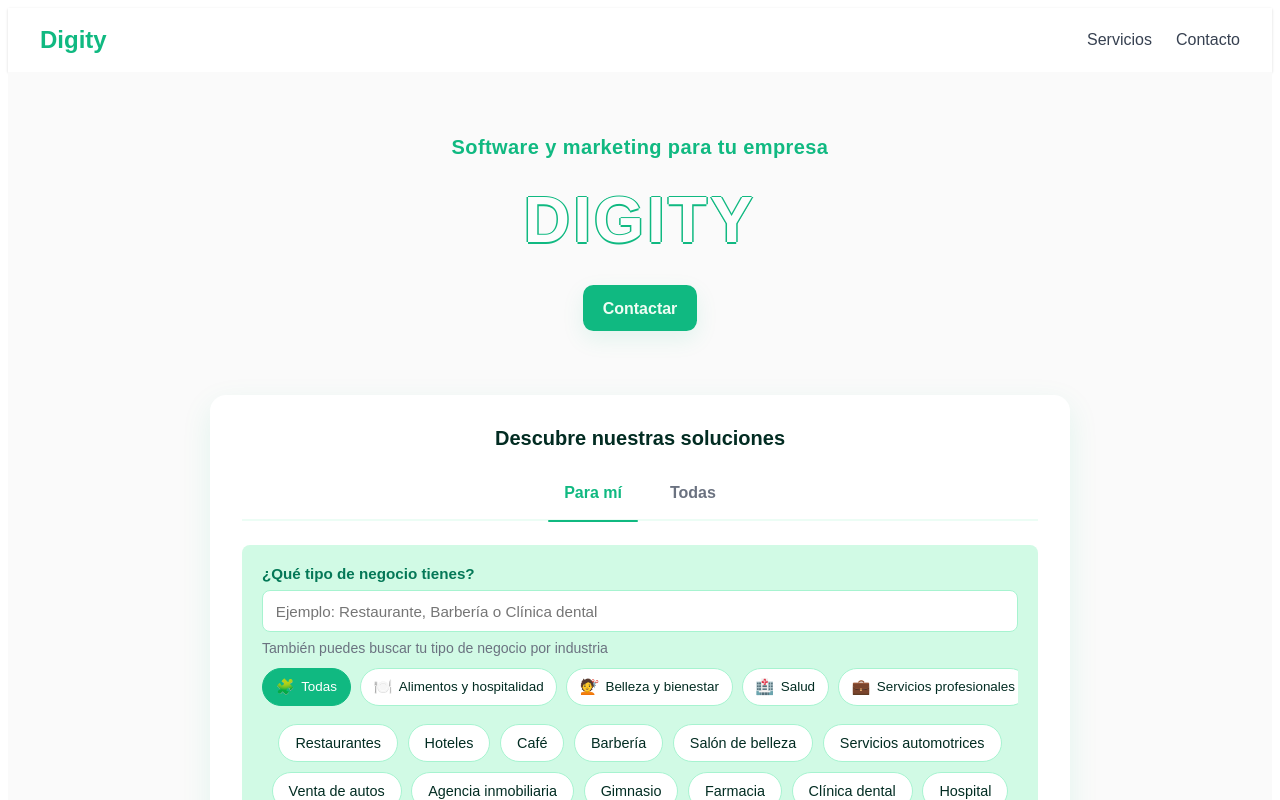
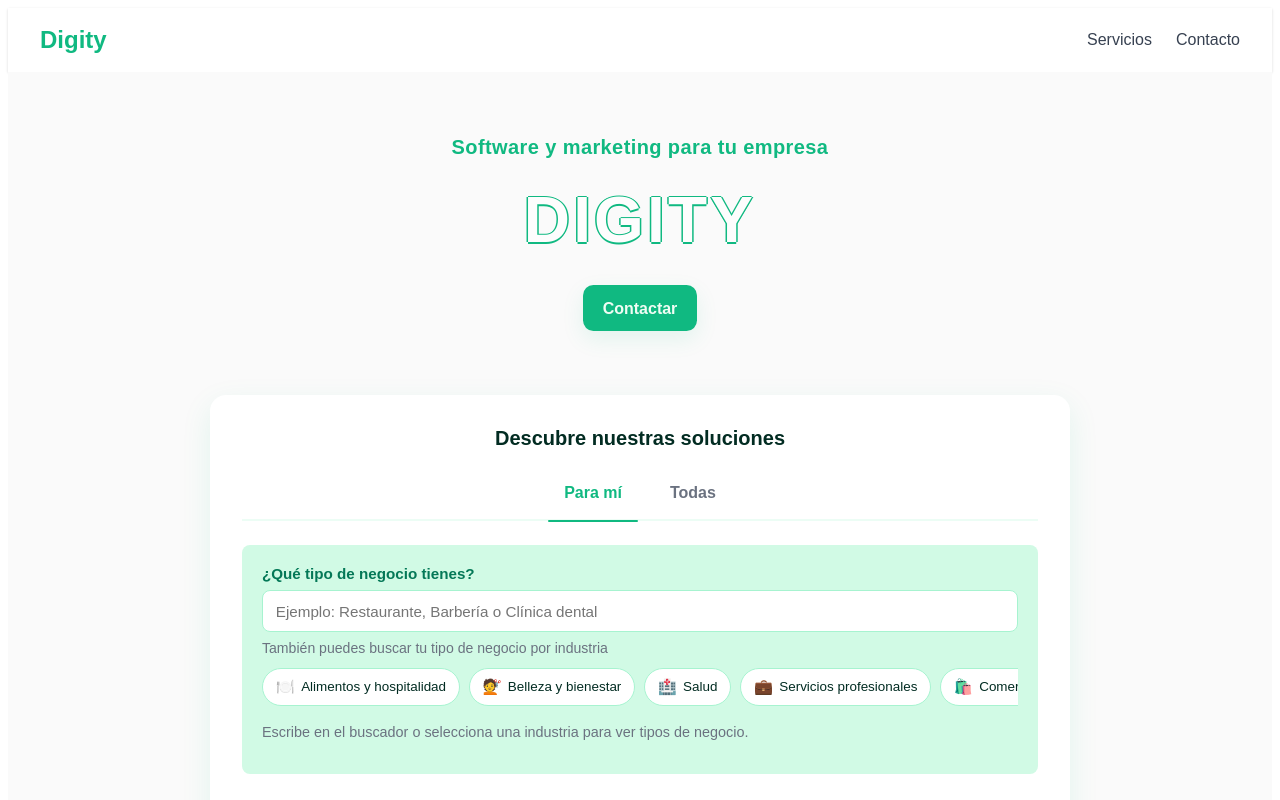
Before and after one commit to karin210/digity_website, a Nuxt app: page / in a window 1280 px wide. Both pictures are taken after a click on the tab "Para mí". Shown: the top 800 px of the page. Built offline with nearby package versions, Linux system fonts and the light colour scheme; a web font is replaced by a local one.

Commit message:
feature: - Show/hide business types under "Para mi" option. - Delete Todas industry chip.

```diff
--- a/app/pages/index.vue
+++ b/app/pages/index.vue
@@ -234,6 +234,12 @@ const allServices = [
   { name: "Monitoreo de métricas de negocio", types: businessTypes },
 ];
 
+const shouldShowBusinessTypes = computed(() => {
+  const hasQuery = businessTypeQuery.value.trim().length > 0;
+  const hasIndustry = selectedIndustry.value.trim().length > 0;
+  return hasQuery || hasIndustry;
+});
+
 const filteredBusinessTypes = computed(() => {
   const query = businessTypeQuery.value.trim().toLowerCase();
 
@@ -324,16 +330,6 @@ const displayedServices = computed(() => {
               aria-label="Filtrar por industria"
             >
               <button
-                :class="[
-                  'industry-chip',
-                  { 'industry-chip--active': selectedIndustry === '' },
-                ]"
-                @click="selectedIndustry = ''"
-              >
-                <span class="industry-chip__icon">🧩</span>
-                <span class="industry-chip__label">Todas</span>
-              </button>
-              <button
                 v-for="industry in industries"
                 :key="industry.id"
                 :class="[
@@ -346,6 +342,14 @@ const displayedServices = computed(() => {
                 <span class="industry-chip__label">{{ industry.name }}</span>
               </button>
             </div>
+
+            <p v-if="!shouldShowBusinessTypes" class="filter__empty">
+              Escribe en el buscador o selecciona una industria para ver tipos
+              de negocio.
+            </p>
+
+            <div v-else>
+              <p class="filter__subheading">Selecciona un tipo de negocio</p>
 
               <div class="filter-options">
                 <button
@@ -361,6 +365,7 @@ const displayedServices = computed(() => {
                 </button>
               </div>
             </div>
+          </div>
 
           <ul class="services-list" role="list">
             <li
@@ -370,12 +375,6 @@ const displayedServices = computed(() => {
             >
               <span class="service-icon">✨</span>
               <span class="service-name">{{ service }}</span>
-            </li>
-            <li
-              v-if="displayedServices.length === 0"
-              class="service-item service-item--empty"
-            >
-              Por favor, selecciona un tipo de negocio.
             </li>
           </ul>
         </div>
@@ -628,6 +627,21 @@ const displayedServices = computed(() => {
   line-height: 1;
 }
 
+.filter__empty {
+  margin: 0 0 clamp(0.6rem, 2vw, 0.85rem);
+  font-size: clamp(0.82rem, 1.9vw, 0.9rem);
+  color: var(--color-text-muted);
+  text-align: left;
+}
+
+.filter__subheading {
+  margin: 0 0 clamp(0.5rem, 1.8vw, 0.75rem);
+  font-size: clamp(0.85rem, 2vw, 0.95rem);
+  font-weight: 600;
+  color: var(--color-primary-dark);
+  text-align: left;
+}
+
 .filter-options {
   display: flex;
   flex-wrap: wrap;
@@ -683,15 +697,6 @@ const displayedServices = computed(() => {
   border-radius: 0.5rem;
   border: 1px solid var(--color-border);
   animation: fadeIn 0.3s ease-in-out;
-}
-
-.service-item--empty {
-  grid-column: 1 / -1;
-  color: var(--color-text-muted);
-  background: transparent;
-  border: none;
-  justify-content: center;
-  font-style: italic;
 }
 
 .service-icon {
```
Lines whose indentation alone changed are shown as unchanged.
